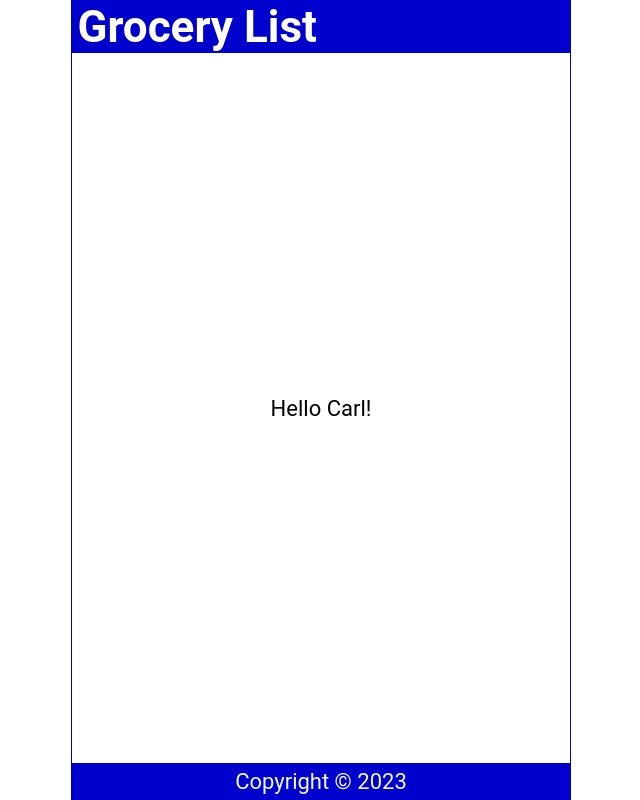
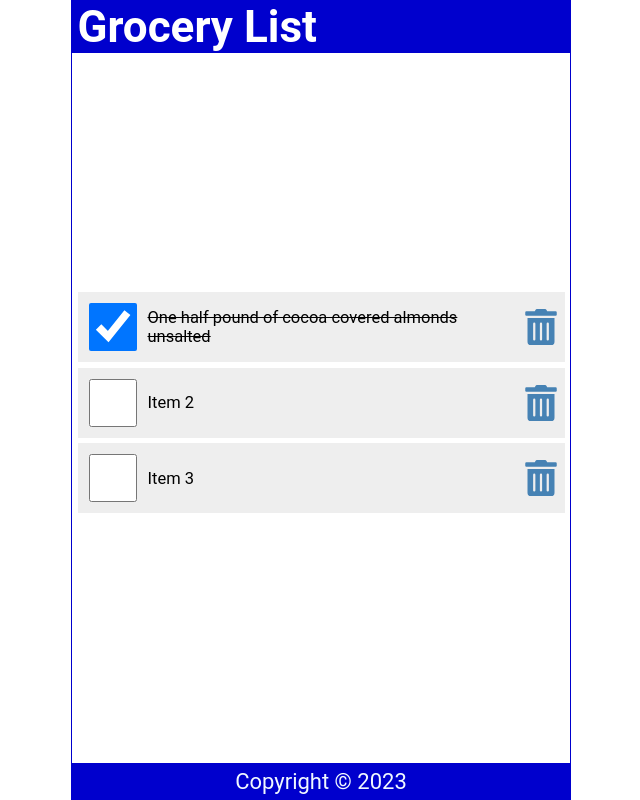
Before and after one commit to Saad-Ali-Khan-007/React-course, a React (Create React App) app: page / in a window 1280 px wide. Shown: the whole page, without its empty margins (319-959 px from the left). Built offline with nearby package versions, Linux system fonts and the light colour scheme.

Commit message:
learning react

```diff
--- a/package.json
+++ b/package.json
@@ -34,5 +34,8 @@
       "last 1 firefox version",
       "last 1 safari version"
     ]
+  },
+  "devDependencies": {
+    "react-icons": "^4.10.1"
   }
 }
--- a/src/Content.js
+++ b/src/Content.js
@@ -1,12 +1,89 @@
+import { useState } from "react";
+import { FaTrashAlt } from "react-icons/fa"
+
 const Content = () => {
-    const handleNameChange = () => {
-        const names = ['Jack','Bob',"Carl","Saad"]
-        const int = Math.floor(Math.random()*4)
-        return names[int]
+    const [items,setItems] = useState([
+        {
+            id:1,
+            checked:true,
+            item:"One half pound of cocoa covered almonds unsalted"
+        },
+        {
+            id:2,
+            checked:false,
+            item:"Item 2"
+        },
+        {
+            id:3,
+            checked:false,
+            item:"Item 3"
+        }
+    ])
+
+
+    const handleCheck = (id) => {
+        const listItems = items.map((item) => item.id===id ? {...item,checked:!item.checked}:item)
+        setItems(listItems)
+        localStorage.setItem('shoppinglist',JSON.stringify(listItems))
     }
+
+    const handleDelete = (id) => {
+        const listItems = items.filter((item) =>item.id !== id)
+        setItems(listItems)
+        localStorage.setItem('shoppinglist',JSON.stringify(listItems))
+    }
+
+    // const [count,setCount] = useState(0)
+    // const handleNameChange = () => {
+    //     const names = ['Jack','Bob',"Carl","Saad"]
+    //     const int = Math.floor(Math.random()*4)
+    //     setName (names[int])
+    // }
+    // const handleClick = () => {
+    //     setCount(count + 1)
+    //     setCount(count + 1)
+    //     console.log(count)
+    // }
+
+    // const handleClick2 = () => {
+    //     console.log(count)
+    // }
+
+
     return (
         <main>
-            <p>Hello {handleNameChange()}!</p>
+            {/* <p onDoubleClick = {handleClick}>Hello {name}!</p>
+            <button onClick = {handleNameChange}>Change Name</button>
+            <button onClick = {handleClick}>Click It</button>
+            <button onClick = {handleClick2}>Click It</button> */}
+
+            {items.length ? (
+            <ul>
+                {items.map((item) => (
+                    <li className="item">
+                        <input
+                        type="checkbox"
+                        onChange={() => handleCheck(item.id)}
+                        checked={item.checked}
+                        />
+                        <label
+                            style={(item.checked)?{textDecoration:'line-through'}:null}
+                            onDoubleClick={()=>handleCheck(item.id)}
+                        >{item.item}</label>
+                        <FaTrashAlt
+                        onClick={()=>handleDelete(item.id)}
+                        role="button"
+                        tabIndex='0'/>
+                        </li>
+                )
+                )}
+            </ul>
+            ):(
+                <p style={{marginTop:'2rem'}}>Your list is Empty.</p>
+            )}
+
+
+
         </main>
     )
 }
--- a/src/index.css
+++ b/src/index.css
@@ -57,3 +57,62 @@
   display: grid;
   place-content: center;
 }
+
+ul {
+  width: 100%;
+  list-style: none;
+  padding: 0 0.25rem 0.25rem;
+}
+
+ul li::before {
+  content: "\200B";
+}
+
+.item {
+  display: flex;
+  justify-content: flex-start;
+  align-items: center;
+  padding: 0.5rem 0 0.5rem 0.5rem;
+  margin: 0.25rem 0;
+  background-color: #eee;
+}
+
+.item:first-child {
+  margin: 0;
+}
+
+.item input[type="checkbox"] {
+  text-align: center;
+  width: 2.5rem;
+  width: 48px;
+  min-width: 48px;
+  height: 2.5rem;
+  height: 48px;
+  min-height: 48px;
+  cursor: pointer;
+  margin-right: 0.5rem;
+}
+
+.item input[type="checkbox"]:focus + label {
+  text-decoration: underline;
+}
+
+.item > label {
+  font-size: 0.75rem;
+  flex-grow: 1;
+}
+
+.item svg {
+  width: 48px;
+  min-width: 48px;
+  height: 36px;
+  font-size: 1rem;
+  color: steelblue;
+  cursor: pointer;
+}
+
+.item svg:focus,
+.item svg:hover {
+  color: red;
+  outline: none;
+}
```
Also changed, not shown: 1 other file (tests, documents, lock files or other folders).
